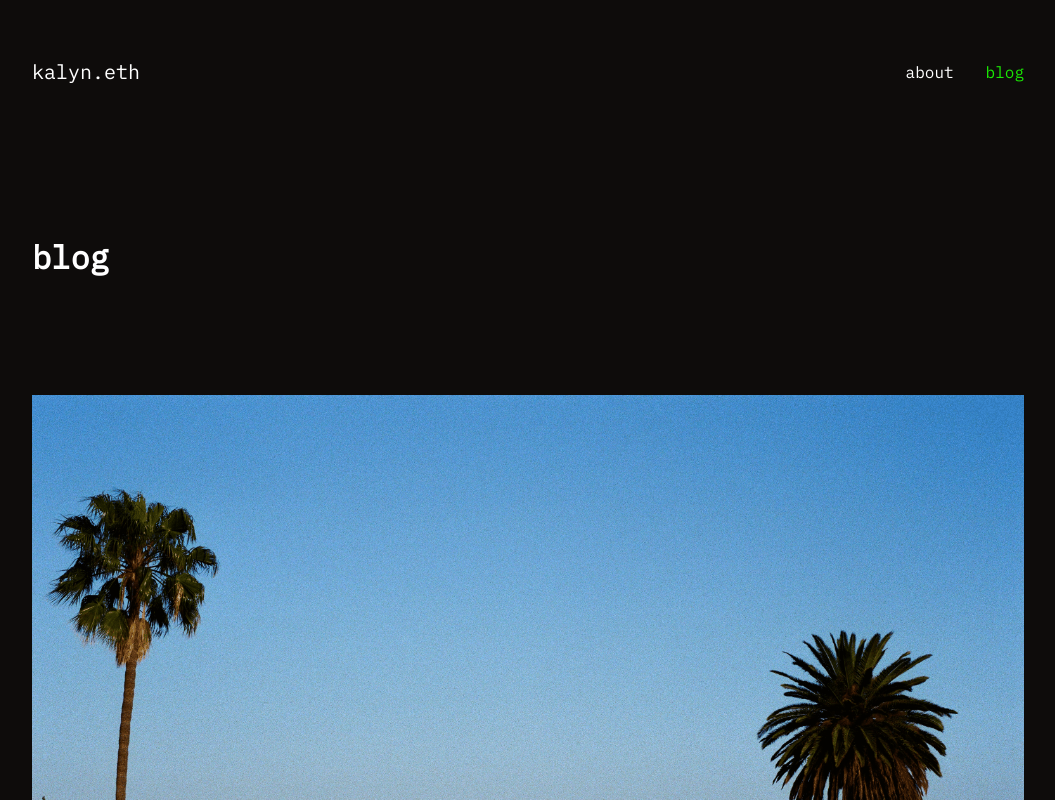
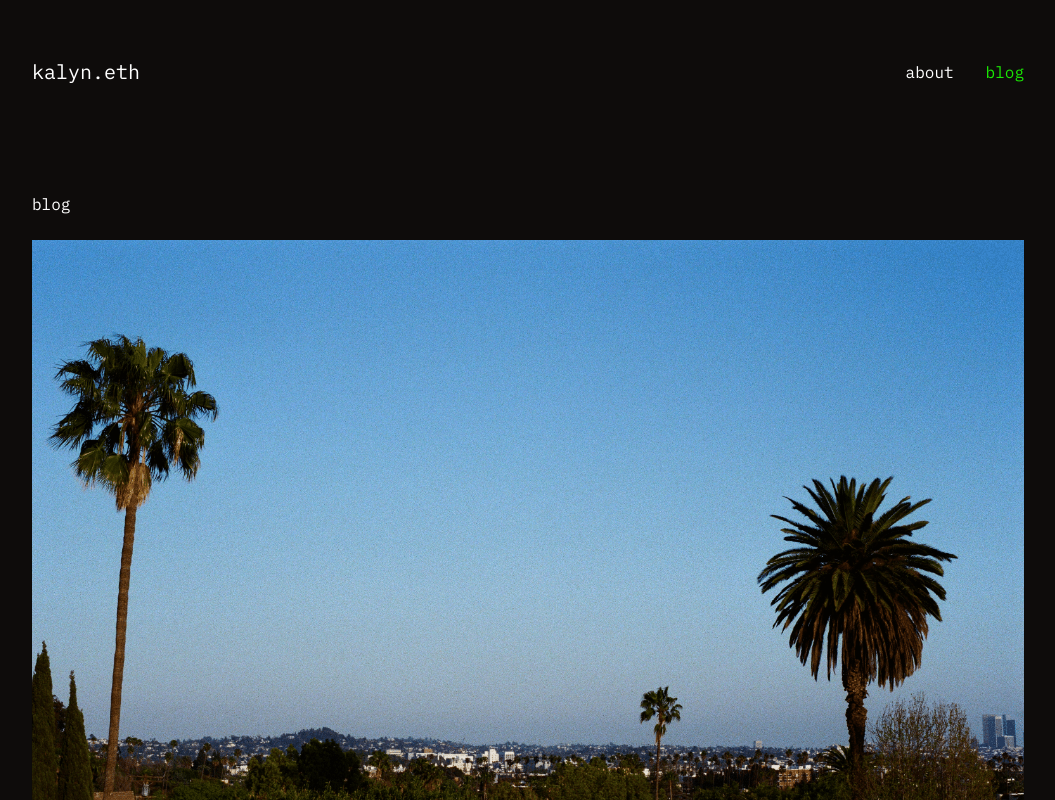
Before and after one commit to kalynbeach/kalyn-eth, a Next.js app: page /blog in a window 1280 px wide. Shown: the top 800 px of the page, without its empty margins (112-1167 px from the left). Built offline with nearby package versions, Linux system fonts and the light colour scheme.

Commit message:
minor layout and heading clean up

```diff
--- a/src/components/footer.tsx
+++ b/src/components/footer.tsx
@@ -1,6 +1,6 @@
 export default function Footer() {
   return (
-    <footer className='w-full max-w-sm mx-auto my-0 p-0 gap-24 md:max-w-2xl lg:max-w-3xl xl:max-w-5xl'>
+    <footer className='w-full mx-auto my-0 p-0'>
       <div className='h-56 px-4 py-0 flex flex-row justify-between items-center text-xs'>
         <span className=''>© Kalyn Beach {new Date().getFullYear()}</span>
         <div className='flex flex-row justify-evenly items-center'>
--- a/src/components/layout.tsx
+++ b/src/components/layout.tsx
@@ -17,13 +17,13 @@ export default function Layout({ children }: Props) {
         <meta name="og:title" content={siteTitle} />
         <meta name="twitter:card" content="summary_large_image" />
       </Head>
-      <div className='flex-1 w-full min-h-screen mx-auto px-8 flex flex-col gap-24 md:max-w-3xl md:px-4 lg:max-w-5xl'>
+      <div className='flex-1 w-full min-h-screen mx-auto px-8 flex flex-col md:max-w-3xl md:px-4 lg:max-w-5xl'>
         <Header siteTitle={siteTitle || `kalyn.eth`} />
-        <main className='p-0 flex-1 flex flex-col'>
+        <main className='min-h-screen py-12 flex-1 flex flex-col'>
           {children}
         </main>
+        <Footer />
       </div>
-      <Footer />
     </div>
   )
 }
--- a/src/pages/about.tsx
+++ b/src/pages/about.tsx
@@ -26,7 +26,7 @@ export default function About() {
       <Head>
         <title>{`${siteTitle} - ${pageTitle}`}</title>
       </Head>
-      <h1>{ pageTitle }</h1>
+      <h1 className='mb-24 text-4xl font-bold'>{ pageTitle }</h1>
       <strong>{pageHeading}</strong>
       <br/>
       {/* <div className={styles.aboutStatement}>
--- a/src/pages/index.tsx
+++ b/src/pages/index.tsx
@@ -12,7 +12,7 @@ export default function Home() {
       <Head>
         <title>{siteTitle}</title>
       </Head>
-      <h1>{pageTitle}</h1>
+      <h1 className='mb-24 text-4xl font-bold'>{pageTitle}</h1>
       <strong>{pageHeading}</strong>
       {/* <p></p> */}
     </Layout>
--- a/src/styles/global.css
+++ b/src/styles/global.css
@@ -112,46 +112,3 @@ strong {
   font-weight: inherit;
   font-weight: bolder;
 }
-
-h1, h2, h3,
-h4, h5, h6 {
-  margin-left: 0;
-  margin-right: 0;
-  margin-top: 0;
-  padding-bottom: 0;
-  padding-left: 0;
-  padding-right: 0;
-  padding-top: 0;
-  margin-bottom: 2rem;
-  color: #FFF;
-  font-family: var(--font-family-head), -apple-system, BlinkMacSystemFont, Segoe UI, Roboto, Oxygen,
-    Ubuntu, Cantarell, Fira Sans, Droid Sans, Helvetica Neue, sans-serif;
-  font-weight: bold;
-  text-rendering: optimizeLegibility;
-  line-height: 1.1;
-}
-
-h1 {
-  font-size: 2rem;
-  margin-bottom: 6rem;
-}
-
-h2 {
-  font-size: 1.5rem;
-}
-
-h3 {
-  font-size: 1.25rem;
-}
-
-h4 {
-  font-size: 1.15rem;
-}
-
-h5 {
-  font-size: 1rem;
-}
-
-h6 {
-  font-size: 0.75rem;
-}
```
